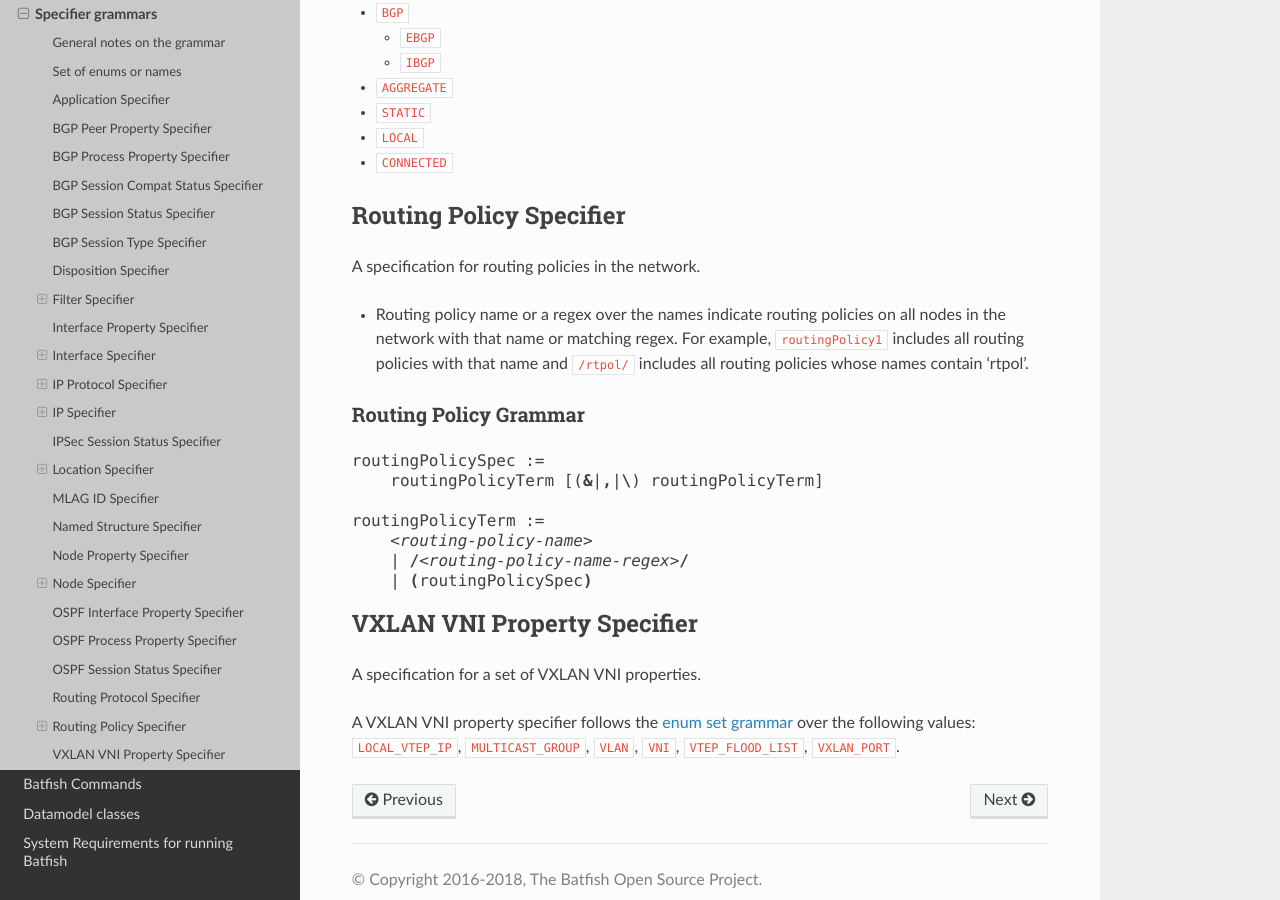
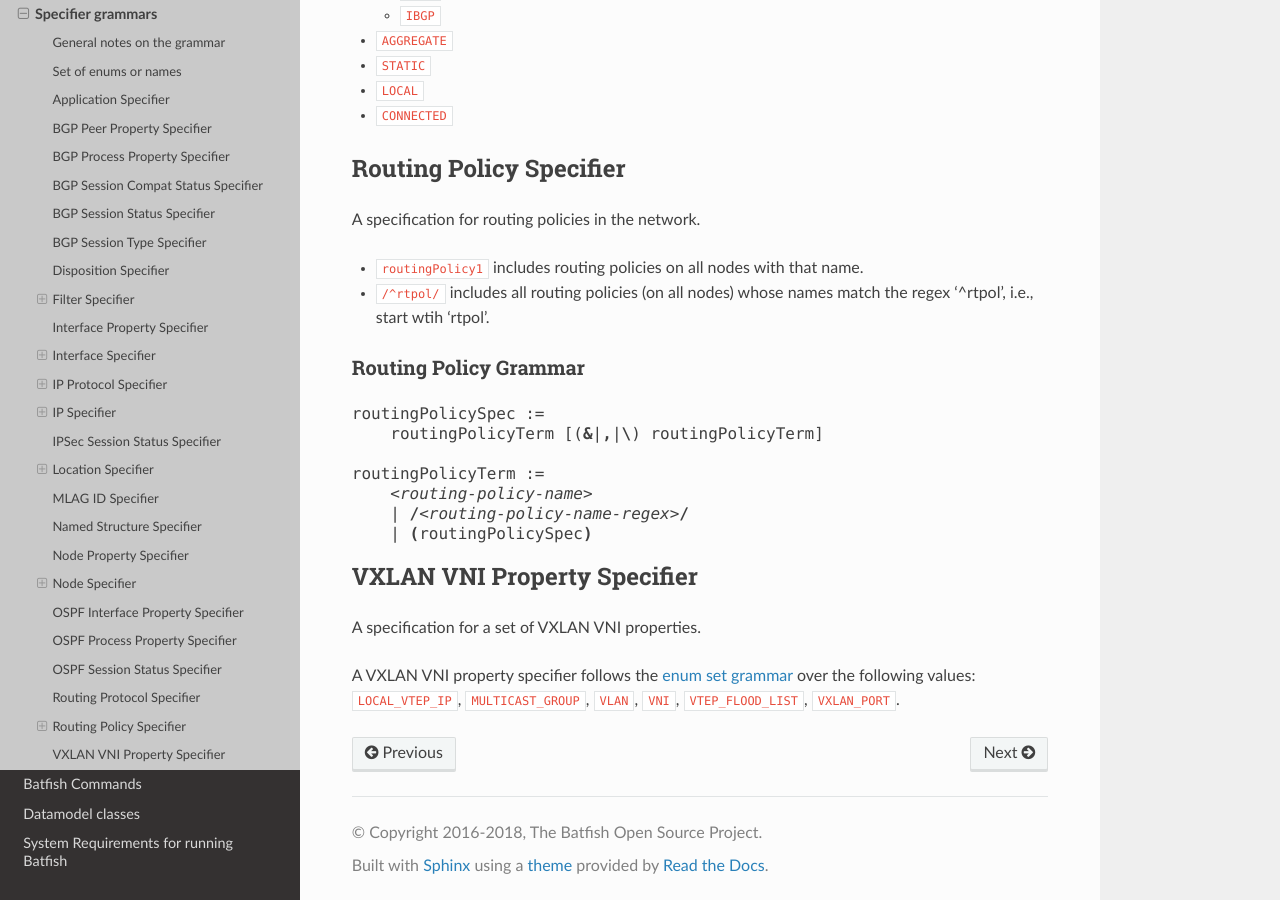
Before and after one commit to batfish/pybatfish, a Sphinx documentation site: the page built from docs/source/specifiers.md, in a window 1280 px wide and 900 px high, scrolled down 13143 px. Built offline with Sphinx 7.4.7 and the Read the Docs theme 2.0.0, drawn with Linux system fonts in a browser that asks for light colours; some of the changed text lies outside the part shown.

Commit message:
New docs: updates specifiers.md

```diff
--- a/docs/source/specifiers.md
+++ b/docs/source/specifiers.md
@@ -177,7 +177,9 @@
 
 A specification for filters (ACLs or firewall rules) in the network.
 
-* Filter name or a regex over the names indicate filters on all nodes in the network with that name or matching regex. For example, `filter1` includes all filters with that name and `/acl/` includes all filters whose names contain 'acl'.
+* `filter1` includes filters on all nodes with that name.
+
+* `/^acl/` includes all filters (on all nodes) whose names name regex '^acl', i.e., begin with 'acl'.
 
 * `nodeTerm[filterWithoutNode]` indicates filters that match the `filterWithoutNode` specification on nodes that match the `nodeTerm` specification. A simple example is `as1border1[filter1]` which refers to the filter `filter1` on `as1border1`.
 
@@ -226,7 +228,9 @@
 
 A specification for interfaces in the network.
 
-* Interface name or a regex over the names indicate interfaces on all nodes in the network with that name or matching regex. For example, `Ethernet0/1` includes all interfaces with that name and `/Ethernet0/` includes all interfaces whose names contain 'Ethernet0'.
+* `Ethernet0/1` indicates interfaces on all nodes with that name.
+
+* `/^Eth/` indicates all interfaces (on all nodes) whose names match the regex '^Eth', i.e., start with 'Eth'.
 
 * `nodeTerm[interfaceWithoutNode]` indicates interfaces that match the `interfaceWithoutNode` specification on nodes that match the `nodeTerm` specification. A simple example is `as1border1[Ethernet0/1]` which refers to the interface `Ethernet0/1` on `as1border1`.
 
@@ -408,7 +412,9 @@
 
 A specification for nodes in the network.
 
-* Node names or a regex over the names indicate nodes in the network with that name or matching regex. For example, `as1border1` indicates that node and `/as1/` indicates all nodes whose names contain `as1`.
+* `as1border1` indicates a node with that name.
+
+* `/^as1/` indicates all nodes whose names match the regex `^as1`, i.e., start with 'as1'.
 
 * `@deviceType(type1)` indicates all nodes of the type 'type1'. The types of devices are listed [here](#device-types).
 
@@ -498,7 +504,9 @@
 
 A specification for routing policies in the network.
 
-* Routing policy name or a regex over the names indicate routing policies on all nodes in the network with that name or matching regex. For example, `routingPolicy1` includes all routing policies with that name and `/rtpol/` includes all routing policies whose names contain 'rtpol'.
+* `routingPolicy1` includes routing policies on all nodes with that name.
+
+* `/^rtpol/` includes all routing policies (on all nodes) whose names match the regex '^rtpol', i.e., start wtih 'rtpol'.
 
 #### Routing Policy Grammar
 
```
